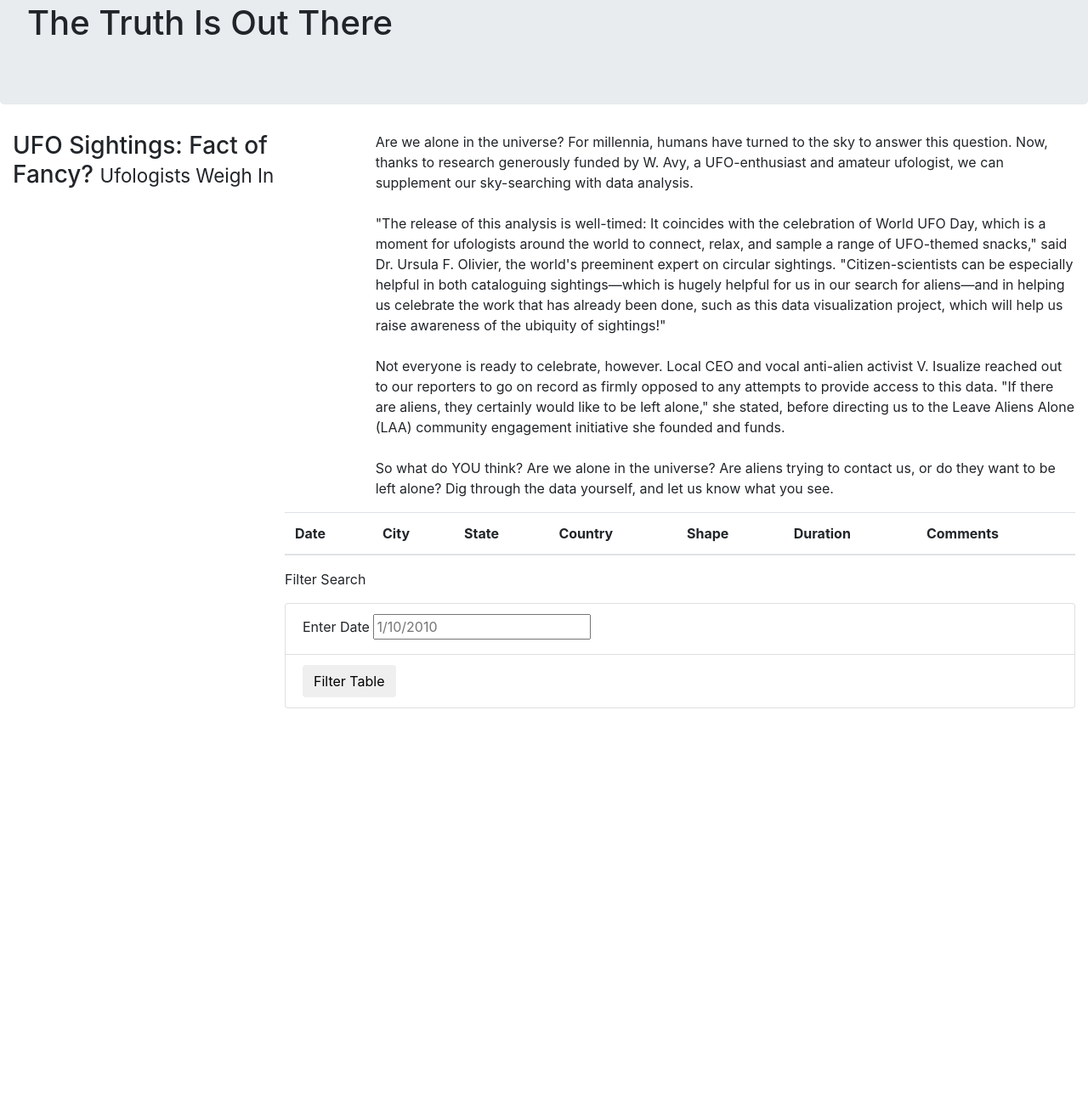
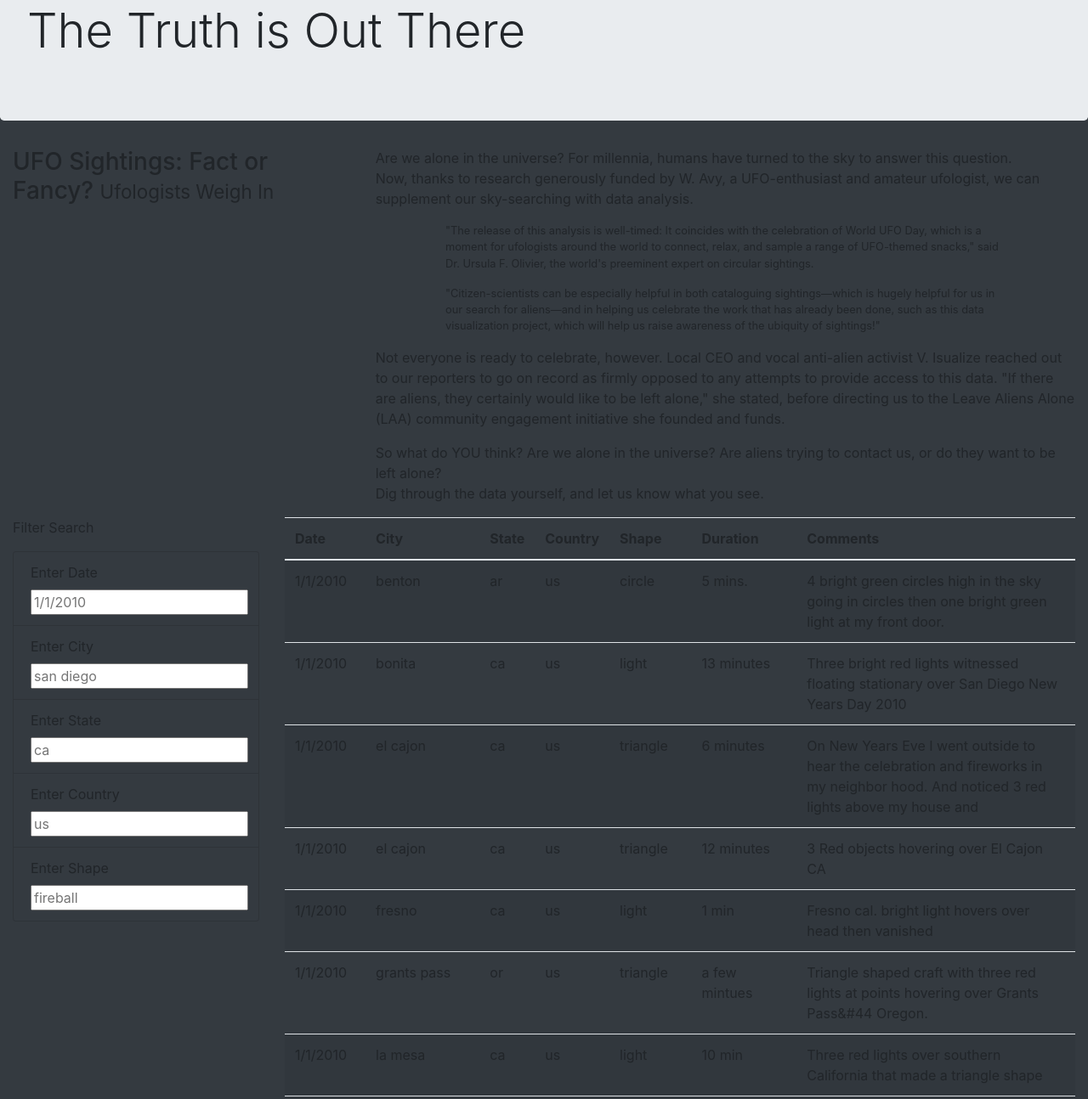
Before and after one commit to hushi-aujla/UFOs, a plain HTML site: page index.html in a window 1280 px wide. Shown: the part 117-1411 px from the top of the page at 85% size. Before the commit the page ends 951 px from the top, so only its background shows below. Drawn offline with nearby package versions, Linux system fonts and the light colour scheme.

Commit message:
final index for the challenge.

```diff
--- a/index.html
+++ b/index.html
@@ -2,7 +2,6 @@
 <html lang="en">
 <head>
     <meta charset="UTF-8">
-    <meta http-equiv="X-UA-Compatible" content="IE=edge">
     <meta name="viewport" content="width=device-width, initial-scale=1.0">
     <title>UFO Finder</title>
     <link
@@ -13,25 +12,40 @@
     />
     <link rel="stylesheet" href="static/css/style.css">
 </head>
-<body>
+<body class="bg-dark">
     <div class="wrapper">
-        <nav class="navbar navbar-expand-lg">
-            <a class="navbar-brand" href="index.html"> UFO Sightings</a>
+        <nav class="navbar navbar-dark bg-dark navbar-expand-lg">
+            <a class="navbar-brand" href="index.html">UFO Sightings</a>
         </nav>
     </div>
     <div class="jumbotron">
-        <h1> The Truth Is Out There</h1>
+        <h1 class="display-4">The Truth is Out There</h1>
     </div>
     <div class="container-fluid">
         <div class="row">
             <div class="col-md-4">
-            <h3>UFO Sightings: Fact of Fancy? <small>Ufologists Weigh In</small></h3>
+                <h3>UFO Sightings: Fact or Fancy? <small>Ufologists Weigh In</small></h3>
             </div>
             <div class="col-md-8">
                 <p>
-              Are we alone in the universe? For millennia, humans have turned to the sky to answer this question. Now, thanks to research generously funded by W. Avy, a UFO-enthusiast and amateur ufologist, we can supplement our sky-searching with data analysis.<br><br>"The release of this analysis is well-timed: It coincides with the celebration of World UFO Day, which is a moment for ufologists around the world to connect, relax, and sample a range of UFO-themed snacks," said Dr. Ursula F. Olivier, the world's preeminent expert on circular sightings. "Citizen-scientists can be especially helpful in both cataloguing sightings—which is hugely helpful for us in our search for aliens—and in helping us celebrate the work that has already been done, such as this data visualization project, which will help us raise awareness of the ubiquity of sightings!"<br><br>Not everyone is ready to celebrate, however. Local CEO and vocal anti-alien activist V. Isualize reached out to our reporters to go on record as firmly opposed to any attempts to provide access to this data. "If there are aliens, they certainly would like to be left alone," she stated, before directing us to the Leave Aliens Alone (LAA) community engagement initiative she founded and funds.<br><br>So what do YOU think? Are we alone in the universe? Are aliens trying to contact us, or do they want to be left alone? Dig through the data yourself, and let us know what you see.
-
-
+                Are we alone in the universe? For millennia, humans have turned to the sky to answer this question.<br>
+                Now, thanks to research generously funded by W. Avy, a UFO-enthusiast and amateur ufologist, we can supplement our sky-searching with data analysis.
+                </p>
+                <p></p>
+                <p style="margin-left:10%; margin-right:10%; font-size:80%;">
+                "The release of this analysis is well-timed: It coincides with the celebration of World UFO Day, which is a moment for ufologists around the world to connect, relax, and sample a range of UFO-themed snacks," said Dr. Ursula F. Olivier, the world's preeminent expert on circular sightings.<br>
+                </p>
+                <p style="margin-left:10%; margin-right:10%;font-size:80%;">
+                "Citizen-scientists can be especially helpful in both cataloguing sightings—which is hugely helpful for us in our search for aliens—and in helping us celebrate the work that has already been done, such as this data visualization project, which will help us raise awareness of the ubiquity of sightings!"
+                </p>
+                <p></p>
+                <p>
+                Not everyone is ready to celebrate, however. Local CEO and vocal anti-alien activist V. Isualize reached out to our reporters to go on record as firmly opposed to any attempts to provide access to this data. "If there are aliens, they certainly would like to be left alone," she stated, before directing us to the Leave Aliens Alone (LAA) community engagement initiative she founded and funds.
+                </p>
+                <p></p>
+                <p>
+                So what do YOU think? Are we alone in the universe? Are aliens trying to contact us, or do they want to be left alone?<br>
+                Dig through the data yourself, and let us know what you see.
                 </p>
             </div>
         </div>
@@ -39,7 +53,32 @@
     <div class="container-fluid">
         <div class="row">
           <div class="col-md-3">
+            <form class="bg-dark">
+                <p>Filter Search</p>
+                <ul class="list-group bg-dark">
+                    <li class="list-group-item bg-dark">
+                        <label for="date">Enter Date</label>
+                        <input type="text" placeholder="1/1/2010" id="datetime" />
+                    </li>
+                    <li class="list-group-item bg-dark">
+                        <label for="city">Enter City</label>
+                        <input type="text" placeholder="san diego" id="city" />
+                    </li>
+                    <li class="list-group-item bg-dark">
+                        <label for="state">Enter State</label>
+                        <input type="text" placeholder="ca" id="state" />
+                    </li>
+                    <li class="list-group-item bg-dark">
+                        <label for="country">Enter Country</label>
+                        <input type="text" placeholder="us" id="country" />
+                    </li>
+                    <li class="list-group-item bg-dark">
+                        <label for="shape">Enter Shape</label>
+                        <input type="text" placeholder="fireball" id="shape" />
+                    </li>
 
+                </ul>
+            </form>
           </div>
           <div class="col-md-9">
             <table class="table table-striped">
@@ -56,20 +95,11 @@
                 </thead>
                 <tbody></tbody>
             </table>
-            <form>
-                <p>Filter Search</p>
-                <ul class="list-group">
-                    <li class="list-group-item">
-                        <label for="date">Enter Date</label>
-                        <input type="text" placeholder="1/10/2010" id="datetime" />
-                    </li>
-                    <li class="list-group-item">
-                        <button id="filter-btn" type="button" class="btn btn-default">Filter Table</button>
-                    </li>
-                </ul>
-            </form>
           </div>
         </div>
       </div>
+      <script src="https://cdnjs.cloudflare.com/ajax/libs/d3/4.11.0/d3.js"></script>
+      <script src="static/js/data.js"></script>
+      <script src="static/js/app.js"></script>
 </body>
 </html>
```
Lines whose indentation alone changed are shown as unchanged.
